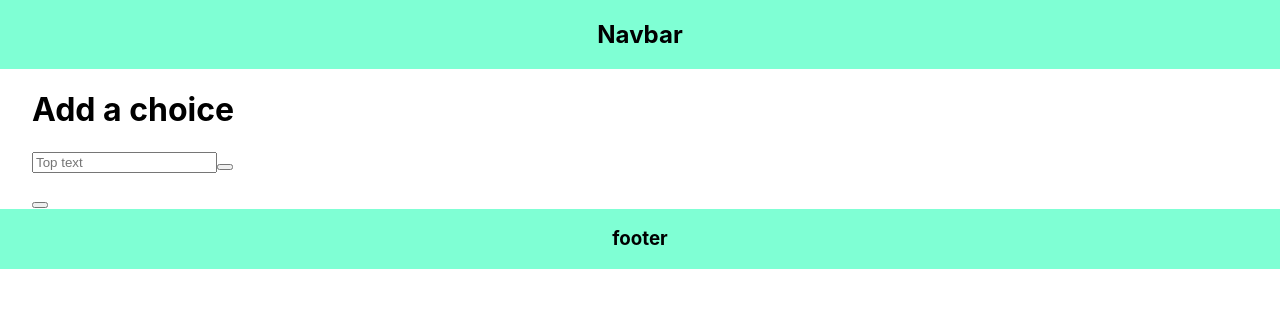
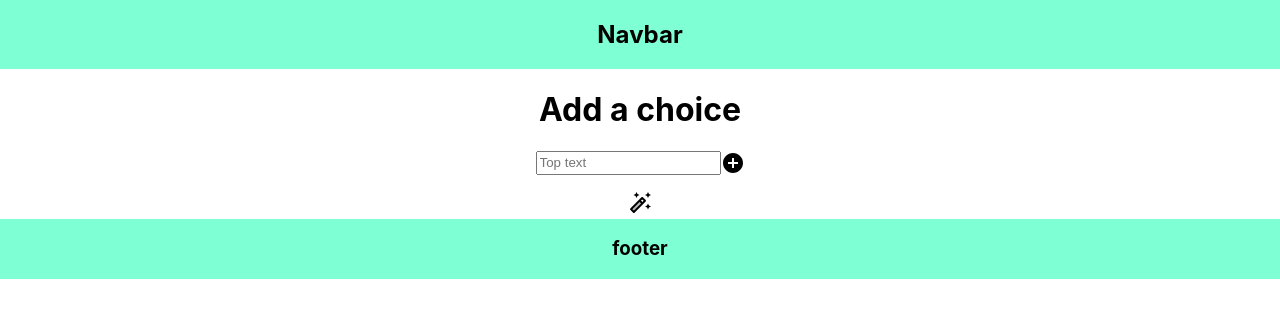
Before and after one commit to thais-chen/Anti-decision, a Next.js app: page / in a window 1280 px wide. Shown: the top 318 px of the page. Built offline with nearby package versions, Linux system fonts and the light colour scheme.

Commit message:
added some icons

```diff
--- a/comps/Answer.js
+++ b/comps/Answer.js
@@ -1,8 +1,10 @@
+import AutoFixHighTwoToneIcon from '@mui/icons-material/AutoFixHighTwoTone';
+
 const Answer = ({chosenOne}) => {
 
     return (
     <div>
-        <button onClick={() => alert( chosenOne[Math.floor(Math.random() * chosenOne.length)])}></button>
+        <AutoFixHighTwoToneIcon onClick={() => alert( chosenOne[Math.floor(Math.random() * chosenOne.length)])}></AutoFixHighTwoToneIcon>
     </div> );
 }
 
--- a/comps/Form.js
+++ b/comps/Form.js
@@ -1,20 +1,20 @@
 import {useState} from "react"
+import AddCircleIcon from '@mui/icons-material/AddCircle';
+import styles from  "../styles/CreateInputField.module.css"
 
 function CreateInputField(props){
 
     return (
-        <div>
-          <form>
-          <h1>Add a choice </h1>
+        <div >
+             <h1> Add a choice </h1>
+          <form className = {styles.formFlex}>
             <input
                     value={props.newInput}
                     type="text"
                     placeholder="Top text"
                     onInput={props.handleChange}
                 />
-            <button
-                  type="button" onClick={props.createDecision}
-                  />
+                <AddCircleIcon type="button" onClick={props.createDecision} />
           </form>
     </div>
      )
--- a/package.json
+++ b/package.json
@@ -9,6 +9,10 @@
     "lint": "next lint"
   },
   "dependencies": {
+    "@emotion/react": "^11.9.3",
+    "@emotion/styled": "^11.9.3",
+    "@mui/icons-material": "^5.8.4",
+    "@mui/material": "^5.9.0",
     "nanoid": "^4.0.0",
     "next": "12.2.2",
     "react": "18.2.0",
--- a/pages/index.js
+++ b/pages/index.js
@@ -7,7 +7,7 @@ import {nanoid} from "nanoid"
 import Form from '../comps/Form'
 import ChoicesList from '../comps/ChoicesList ';
 import Answer from '../comps/Answer';
-
+import AutoFixHighTwoToneIcon from '@mui/icons-material/AutoFixHighTwoTone';
 
 export default function Home() {
 //adds choice to the list of decisions and is array of decisions
@@ -45,8 +45,7 @@ function createDecision(){
         createDecision={createDecision}
         newInput={newInput}
         />
-
-      <ChoicesList decisionInput = {decisionInput}/>
+       <ChoicesList decisionInput = {decisionInput}/>
       <Answer chosenOne = {decisionInput}/>
     </div>
   )
--- /dev/null
+++ b/styles/CreateInputField.module.css
@@ -0,0 +1,11 @@
+.formFlex{
+    display: flex;
+    justify-content: center;
+}
+
+.formStyle > * {
+ margin: 3px;
+}
+.formStyle button {
+    height: 20px;
+}
--- a/styles/Home.module.css
+++ b/styles/Home.module.css
@@ -1,5 +1,6 @@
 .container {
   padding: 0 2rem;
+  text-align: center;
 }
 
 .main {
```
Also changed, not shown: styles/globals.css (line endings or trailing spaces), 1 other file (tests, documents, lock files or other folders). Lines whose indentation alone changed are shown as unchanged.
